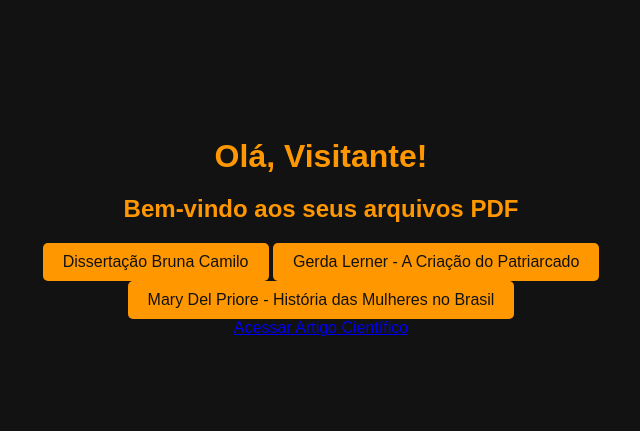
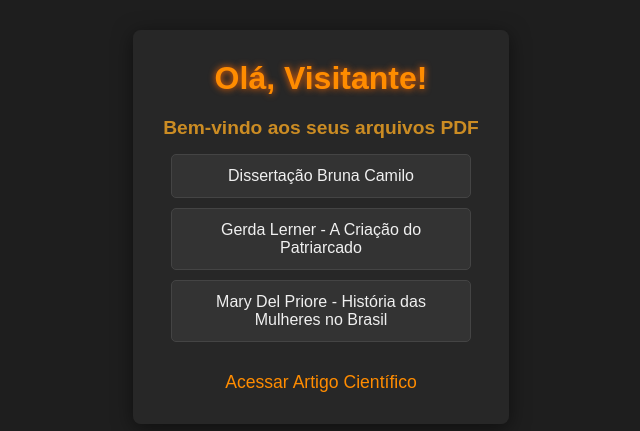
Before and after one commit to 8anooceu/Thomaz1, a plain HTML site: page index.html in a window 1280 px wide. Shown: the part 173-604 px from the top of the page, without its empty margins (319-959 px from the left). Drawn offline with Linux system fonts and the light colour scheme.

Commit message:
Update styles.css

```diff
--- a/styles.css
+++ b/styles.css
@@ -1,49 +1,84 @@
+/* Reset básico */
+* {
+    margin: 0;
+    padding: 0;
+    box-sizing: border-box;
+}
+
 body {
-  background-color: #121212;
-  color: #f0f0f0;
-  font-family: Arial, sans-serif;
     display: flex;
     justify-content: center;
     align-items: center;
     min-height: 100vh;
-  margin: 0;
+    background-color: #1e1e1e;
+    color: #f0f0f0;
+    font-family: Arial, sans-serif;
 }
 
 .container {
-  width: 80%;
-  max-width: 800px;
     text-align: center;
+    padding: 30px;
+    border-radius: 8px;
+    background: rgba(40, 40, 40, 0.9);
+    box-shadow: 0 4px 20px rgba(0, 0, 0, 0.5);
+    animation: fadeIn 1.2s ease-out;
 }
 
-h1, h2 {
-  color: #ff9800;
-  margin: 20px 0;
+@keyframes fadeIn {
+    from { opacity: 0; transform: translateY(-10px); }
+    to { opacity: 1; transform: translateY(0); }
 }
 
-.pdf-button {
-  margin: 15px 0;
+h1 {
+    font-size: 2rem;
+    margin-bottom: 20px;
+    color: #ff8c00;
+    animation: textGlow 2s ease-in-out infinite alternate;
 }
 
-button {
-  background-color: #ff9800;
-  color: #121212;
-  padding: 10px 20px;
-  border: none;
+@keyframes textGlow {
+    0% { text-shadow: 0 0 5px #ff8c00; }
+    100% { text-shadow: 0 0 10px #ff4500; }
+}
+
+h2 {
+    font-size: 1.2rem;
+    margin-bottom: 15px;
+    color: #f5a623;
+    opacity: 0.8;
+}
+
+.pdf-links button {
+    display: block;
+    width: 100%;
+    max-width: 300px;
+    margin: 10px auto;
+    padding: 12px;
+    font-size: 1rem;
+    color: #f0f0f0;
+    background-color: #333;
+    border: 1px solid #444;
     border-radius: 5px;
     cursor: pointer;
-  font-size: 1em;
+    transition: background-color 0.3s, transform 0.3s;
 }
 
-button:hover {
-  background-color: #ffb74d;
+.pdf-links button:hover {
+    background-color: #555;
+    transform: scale(1.03);
 }
 
-.article-link a {
-  color: #ff9800;
+.article-link {
+    display: inline-block;
+    margin-top: 20px;
+    font-size: 1.1rem;
+    color: #ff8c00;
     text-decoration: none;
-  font-weight: bold;
+    border-bottom: 1px solid transparent;
+    transition: color 0.3s, border-bottom 0.3s;
 }
 
-.article-link a:hover {
-  text-decoration: underline;
+.article-link:hover {
+    color: #ff4500;
+    border-bottom: 1px solid #ff4500;
 }
```
Lines whose indentation alone changed are shown as unchanged.
